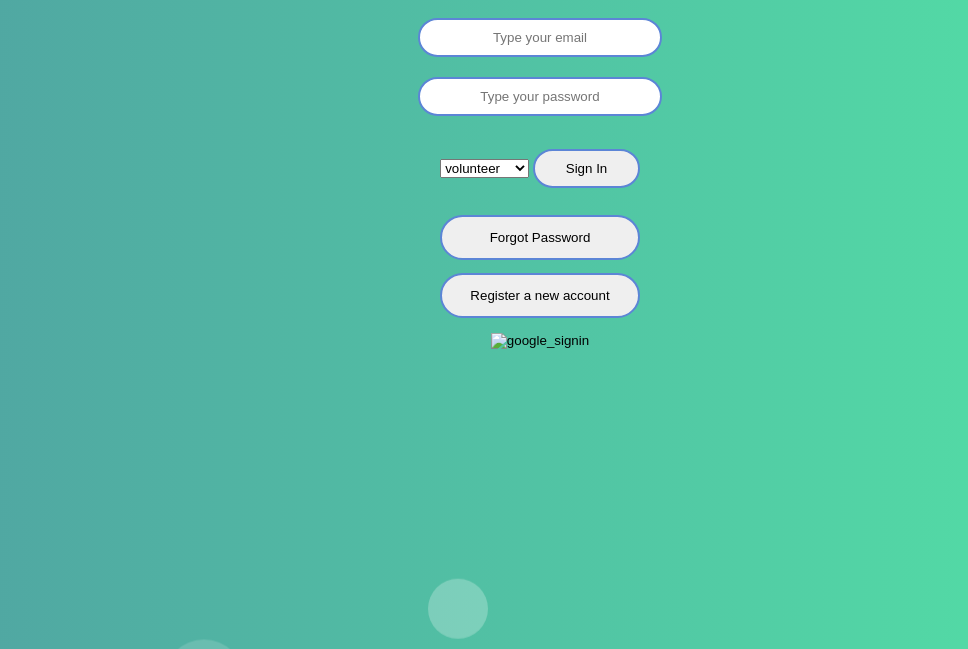
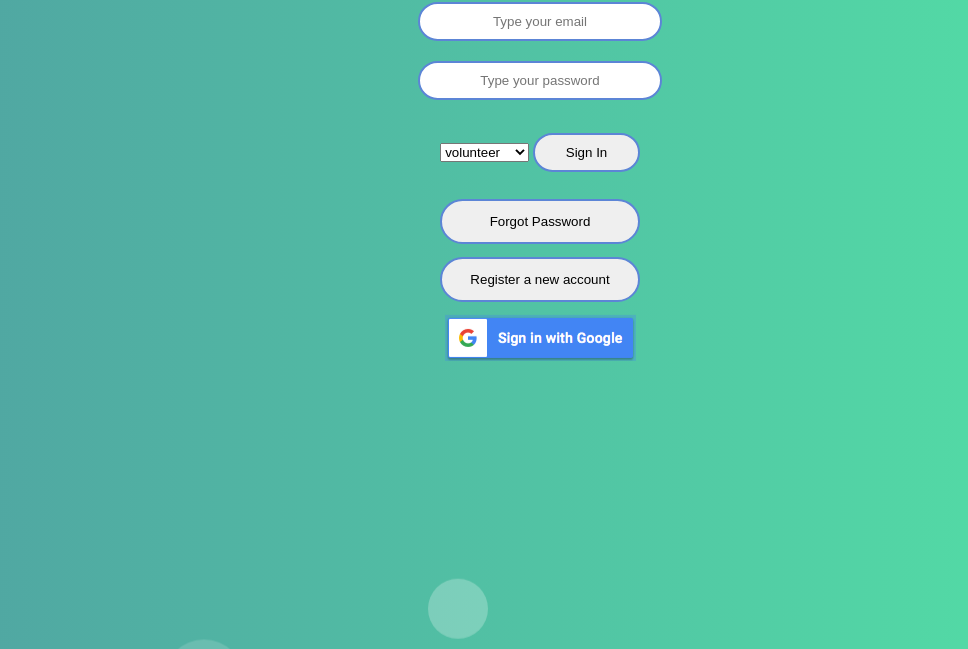
Before and after one commit to ZhongminYao/CIS454-Project2, a website: page public/index.html in a window 1280 px wide. Shown: the part 107-756 px from the top of the page, without its empty margins (100-1068 px from the left). Drawn offline with nearby package versions, Linux system fonts and the light colour scheme; files that its build step writes are made by us from their sources; no server answers.

Commit message:
updates ref path

```diff
--- a/public/index.html
+++ b/public/index.html
@@ -6,7 +6,7 @@
     <title>Sign In page</title>
     <script src="https://www.gstatic.com/firebasejs/5.10.1/firebase.js"></script>
     <script src="https://unpkg.com/vue"></script>
-    <link rel="stylesheet" type="text/css" href="sign_sum.css">
+    <link rel="stylesheet" type="text/css" href="css/sign_sum.css">
     <!--<script src=sign_all.js></script> -->
   </head>
   <!-- the authetication method is learned from https://firebase.google.com/docs/guides -->
@@ -37,7 +37,7 @@
       <img src="https://www.gstatic.com/mobilesdk/160512_mobilesdk/auth_service_google.svg" alt="">
       <button @click="signInWithGoogle"> sign in</button>
       -->
-            <input type="image" id="google_btn" alt="google_signin" src="google_button.png"
+            <input type="image" id="google_btn" alt="google_signin" src="img/google_button.png"
               onclick="signInWithGoogle()">
           </div>
         </div>
```
